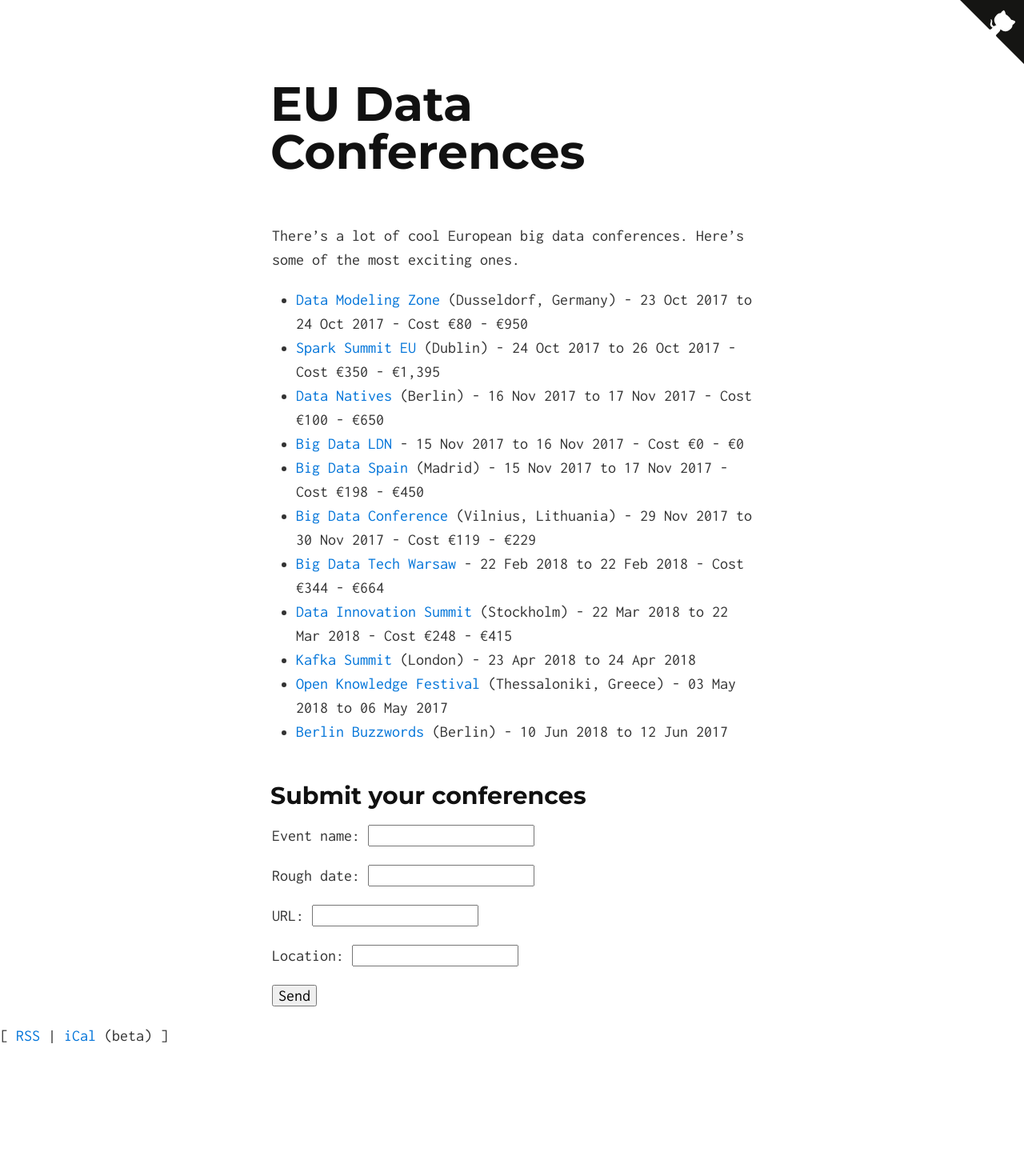
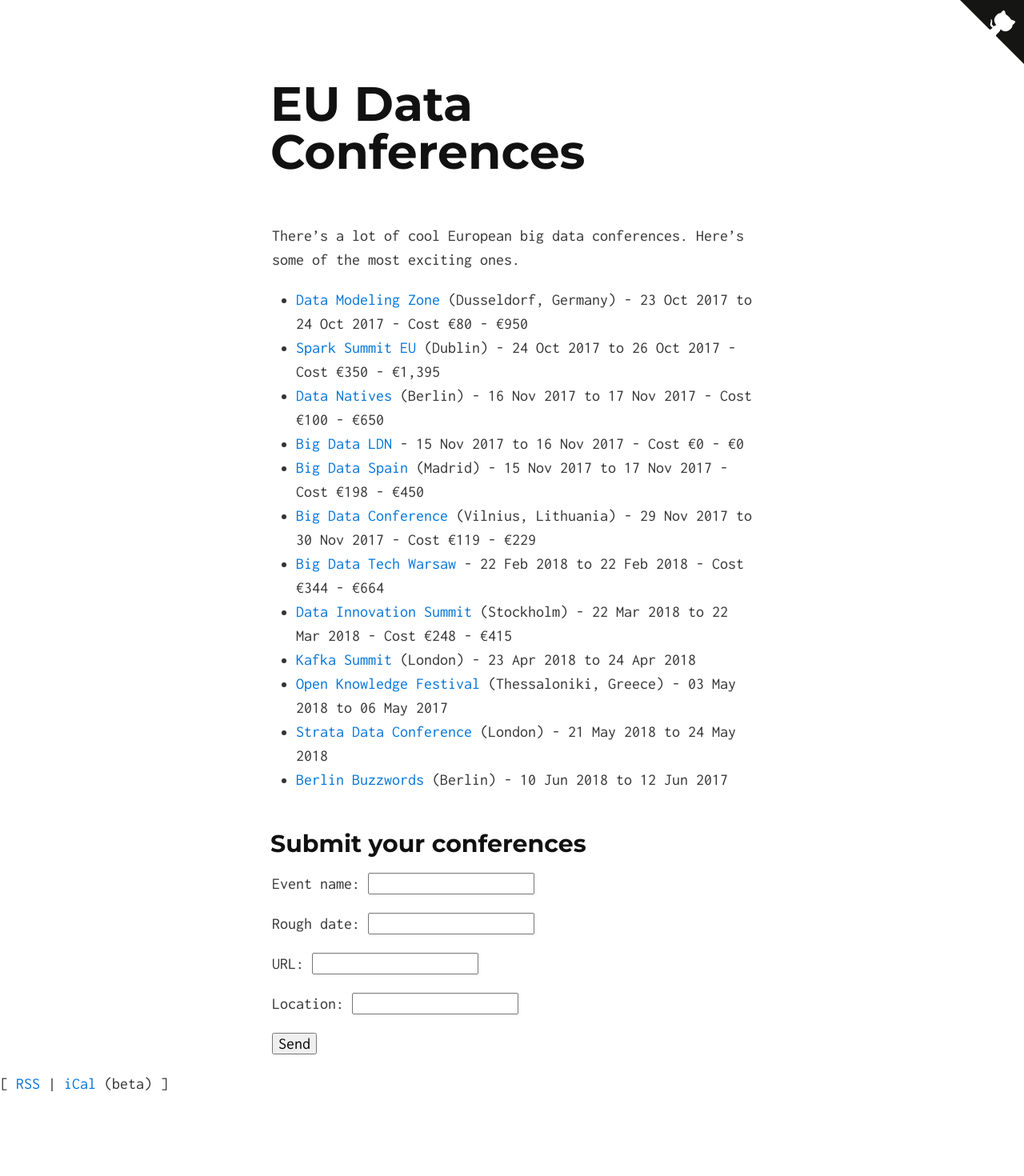
Before and after one commit to eudataconf/eudataconf, a Jekyll site: the page built from index.md, in a window 1280 px wide. Shown: the whole page at 80% size. Built offline with Jekyll 4.4.1, drawn with Linux system fonts in a browser that asks for light colours; before the commit the page ends 1410 px from its top, so only the background shows below that.

Commit message:
Add Strata

```diff
--- a/_data/conferences.yml
+++ b/_data/conferences.yml
@@ -81,6 +81,13 @@
   startdate: 2018-05-03
   enddate: 2017-05-06
   location: Thessaloniki, Greece
+- name: Strata Data Conference
+  roughdate: 21-24 May 2018
+  uri: https://conferences.oreilly.com/strata/strata-eu
+  uid: 26
+  startdate: 2018-05-21
+  enddate: 2018-05-24
+  location: London
 - name: Berlin Buzzwords
   roughdate: 10-12 June 2018
   uid: 25
```
